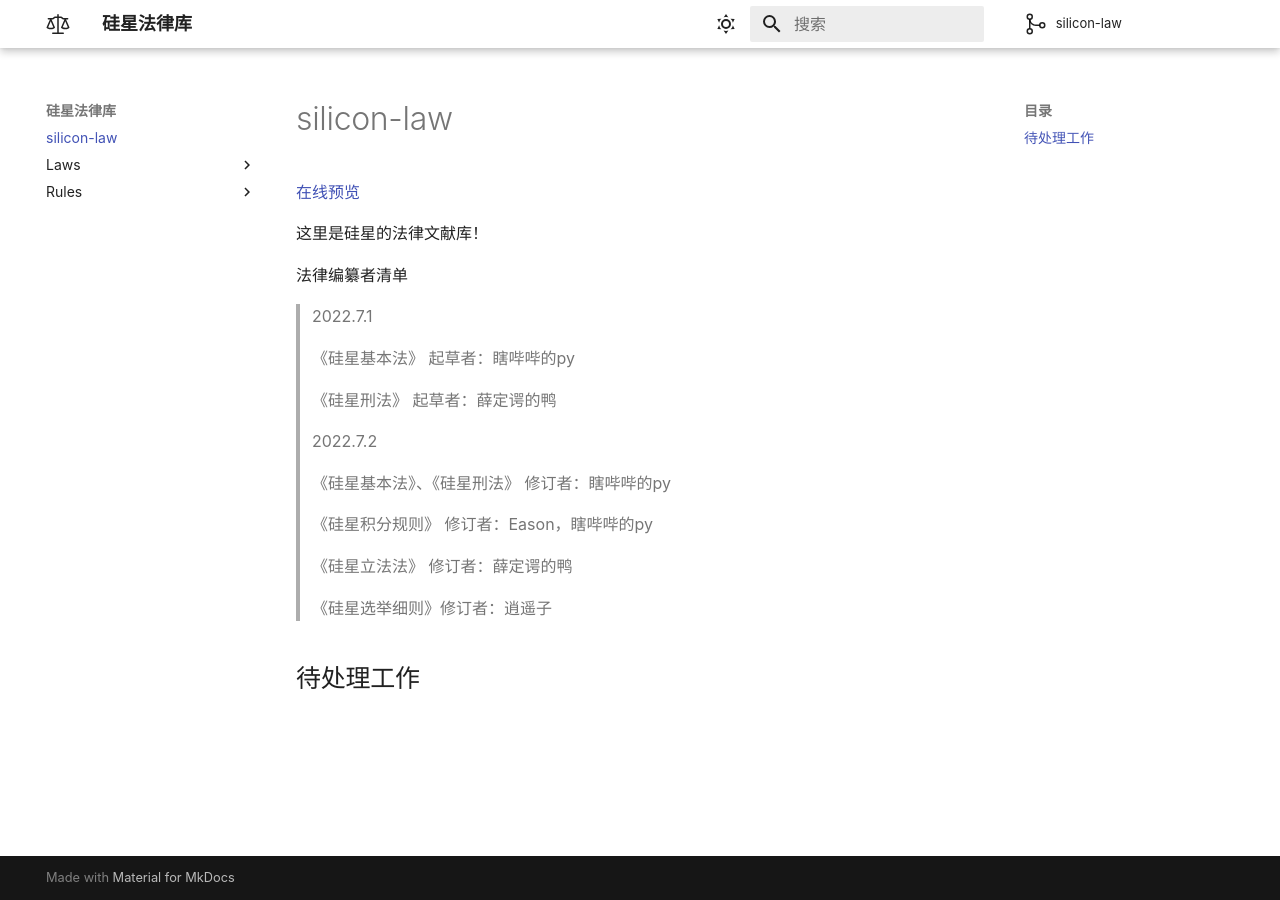
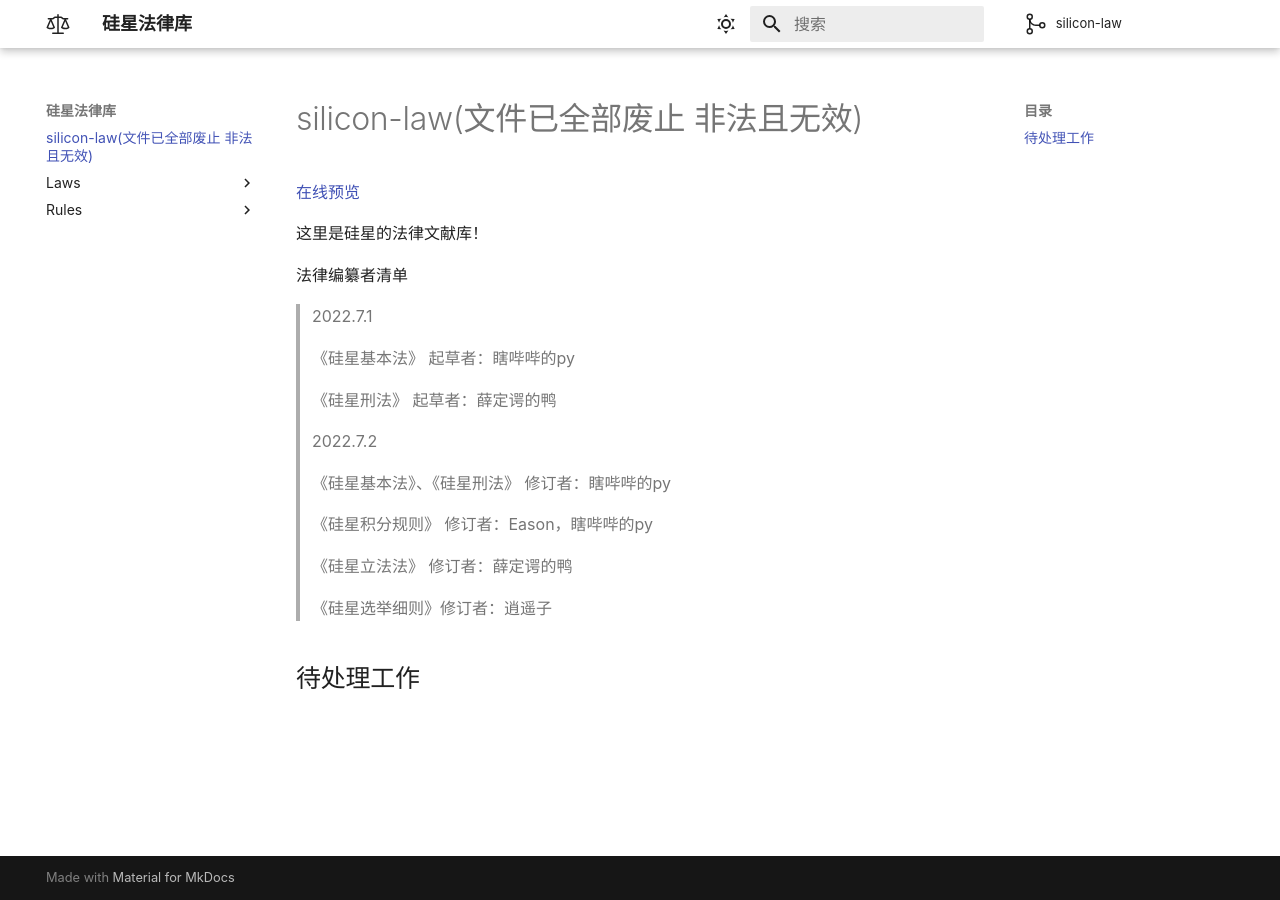
Before and after one commit to silicon-star-united-government/silicon-law, an MkDocs documentation site: the page built from docs/index.md, in a window 1280 px wide. Built offline with MkDocs 1.6.1 and Material for MkDocs 9.7.7, drawn with Linux system fonts in a browser that asks for light colours; comment, search, counter and statistics services are not loaded.

Commit message:
Update index.md

```diff
--- a/docs/index.md
+++ b/docs/index.md
@@ -1,4 +1,4 @@
-# silicon-law
+# silicon-law(文件已全部废止 非法且无效)
 
 [在线预览](https://law.siliconbio.top/)
 
```
